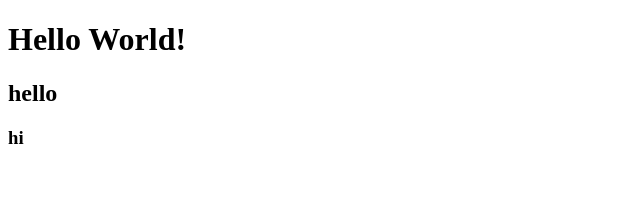
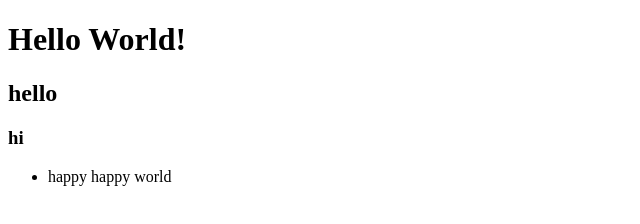
Before and after one commit to mcg15/web-project, a plain HTML site: page index.html in a window 1280 px wide. Shown: the whole page, without its empty margins (0-640 px from the left). Drawn offline with Linux system fonts and the light colour scheme.

Commit message:
Update index.html

```diff
--- a/index.html
+++ b/index.html
@@ -7,5 +7,6 @@
     <h1>Hello World!</h1>
     <h2> hello </h2>
     <h3> hi </h3>
+    <ul><li>happy happy world</ul></li>
   </body>
 </html>
```
